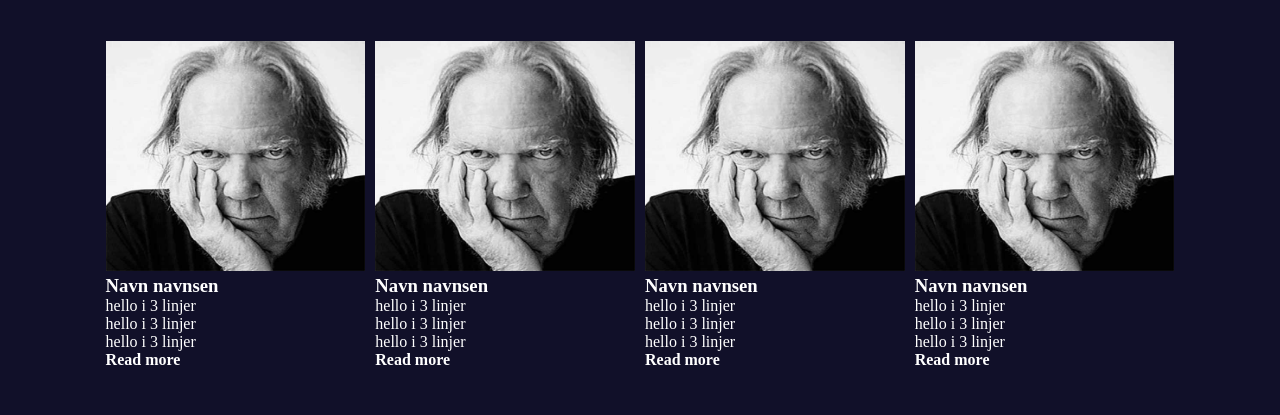
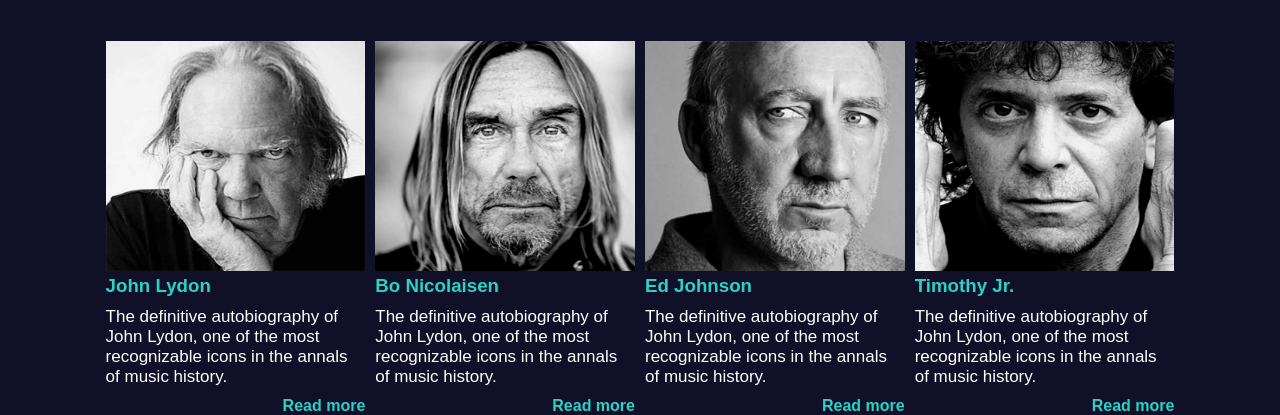
Before and after one commit to Musikhjemmeside/BND-website, a plain HTML site: page index.html in a window 1280 px wide. Shown: the part 749-1164 px from the top of the page. Before the commit the page ends 1118 px from the top, so only its background shows below. Drawn offline with Linux system fonts and the light colour scheme.

Commit message:
changes in index and css

```diff
--- a/Main.css
+++ b/Main.css
@@ -91,13 +91,38 @@ h1{
   .grid-container > article {
     background-color: rgba(255, 255, 255, 0.8);
     text-align: center;
-    padding: 20px 0;
+    padding: 20px;
     font-size: 30px;
   }
 
   .article1 {
-    grid-column: 1 / span 1;
+    grid-column: 1 / span 1,3;
+
+
   }
+
+    h3{
+      color: #2cd1c7;
+      font-family: sans-serif;
+      text-align: left;
+       }
+
+    h4{
+        color: #2cd1c7;
+        font-family: sans-serif;
+        text-align: right;
+
+    }
+
+    p{
+
+        font-family: sans-serif;
+        color: white;
+        margin-top: 10px;
+        margin-bottom: 10px;
+        font-size: 17px;
+
+    }
 
   article{
       color: white;
--- a/index.html
+++ b/index.html
@@ -31,30 +31,44 @@
 
   <div class="gridcontainer">
 
-  <article id="article1">
-      <img src="/Imgs/BND-Image-Young.jpg" alt="" id="headshots">
-      <h3>Navn navnsen</h3>
-      <p>hello i 3 linjer <br> hello i 3 linjer <br> hello i 3 linjer <br></p>
+    <Figure id="article1">
+
+      <img src="/Imgs/BND-Image-Young.jpg" alt="john" id="headshots">
+      <figcaption>
+      <h3>John Lydon</h3>
+      <p>The definitive autobiography of John Lydon, one of the most recognizable icons in the annals of music history. </p>
       <h4>Read more</h4>
-  </article>
-  <article id="article1">
-    <img src="/Imgs/BND-Image-Young.jpg" alt="" id="headshots">
-    <h3>Navn navnsen</h3>
-    <p>hello i 3 linjer <br> hello i 3 linjer <br> hello i 3 linjer <br></p>
+  </figcaption>
+  </Figure>
+
+  <figure id="article1">
+
+    <img src="/Imgs/BND-Image-Iggy.jpg" alt="iggy" id="headshots">
+    <figcaption>
+    <h3>Bo Nicolaisen</h3>
+    <p>The definitive autobiography of John Lydon, one of the most recognizable icons in the annals of music history.</p>
     <h4>Read more</h4>
-</article>
-<article id="article1">
-    <img src="/Imgs/BND-Image-Young.jpg" alt="" id="headshots">
-    <h3>Navn navnsen</h3>
-    <p>hello i 3 linjer <br> hello i 3 linjer <br> hello i 3 linjer <br></p>
+  </figcaption>
+  </Figure>
+
+  <figure id="article1">
+    <img src="/Imgs/BND-Image-Townshead.jpg" alt="johnson" id="headshots">
+    <figcaption>
+    <h3>Ed Johnson</h3>
+    <p>The definitive autobiography of John Lydon, one of the most recognizable icons in the annals of music history.</p>
     <h4>Read more</h4>
-</article>
-<article id="article1">
-    <img src="/Imgs/BND-Image-Young.jpg" alt="" id="headshots">
-    <h3>Navn navnsen</h3>
-    <p>hello i 3 linjer <br> hello i 3 linjer <br> hello i 3 linjer <br></p>
+  </figcaption>
+  </Figure>
+
+  <figure id="article1">
+      <figcaption>
+    <img src="/Imgs/BND-Image-Reed.jpg" alt="reed" id="headshots">
+    <h3>Timothy Jr.</h3>
+    <p>The definitive autobiography of John Lydon, one of the most recognizable icons in the annals of music history. </p>
     <h4>Read more</h4>
-</article>
+  </figcaption>
+  </Figure>
+
 
 </div>
 
```
